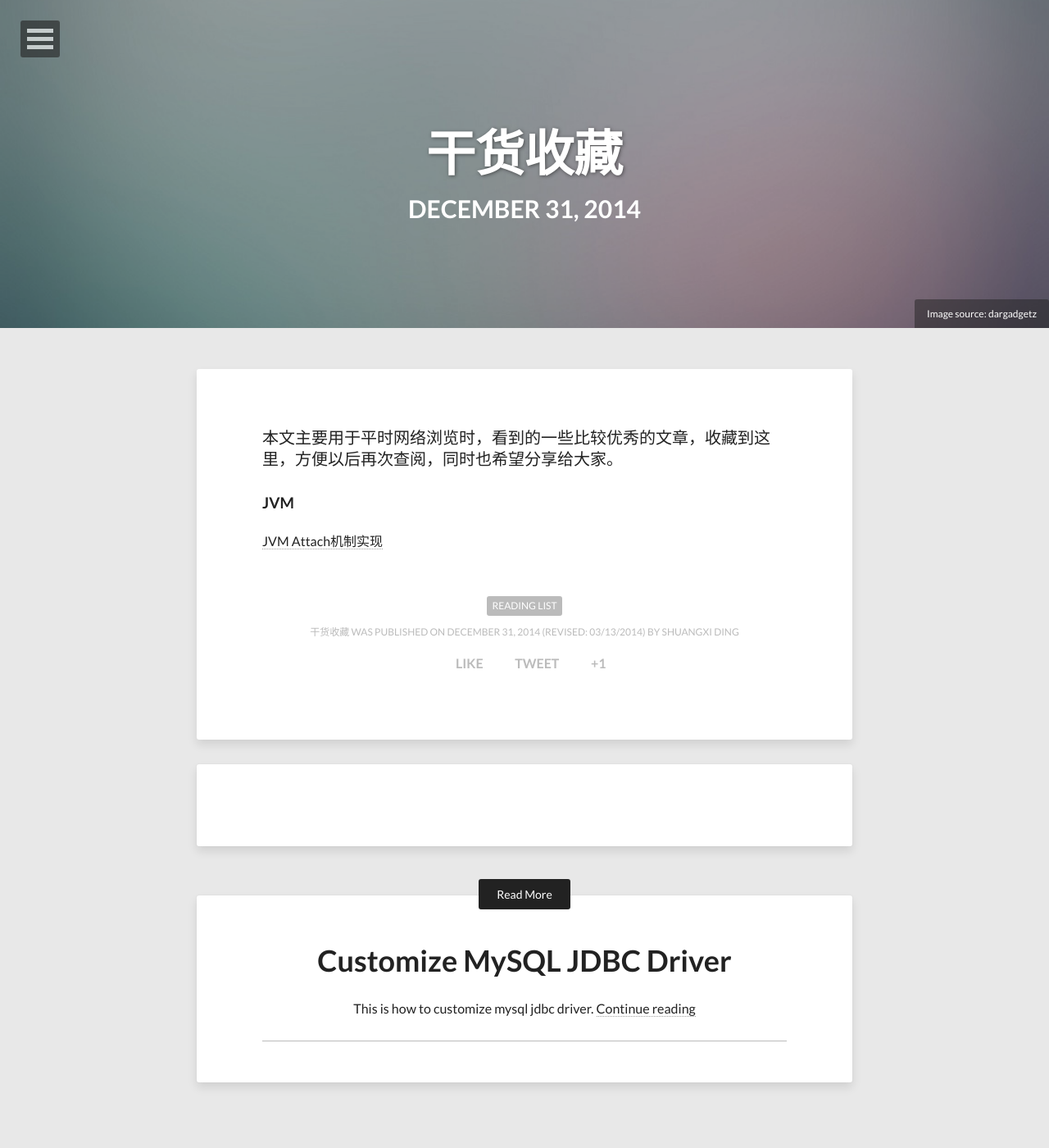
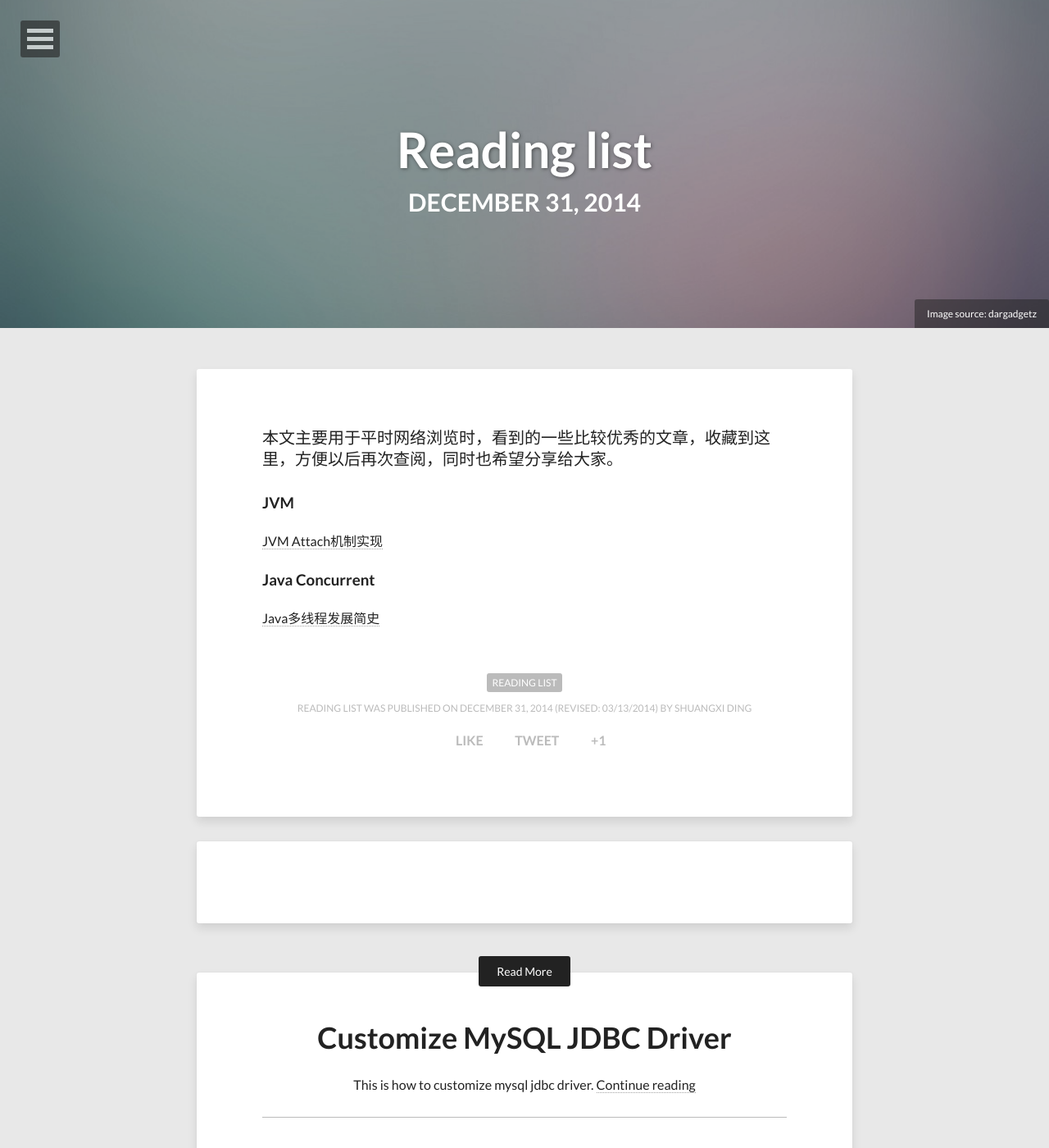
Before and after one commit to dingshuangxi888/dingshuangxi888.github.com, a Jekyll site: the page built from _posts/2014-12-31-reading-list.md, in a window 1280 px wide and 1400 px high. Shown: the whole window at 82% size. Built offline with Jekyll 4.4.1, drawn with Linux system fonts in a browser that asks for light colours; nearby versions of some CDN libraries; comment, search, counter and statistics services are not loaded.

Commit message:
add java concurrent

```diff
--- a/_posts/2014-12-31-reading-list.md
+++ b/_posts/2014-12-31-reading-list.md
@@ -1,6 +1,6 @@
 ---
 layout: post
-title: 干货收藏
+title: Reading list
 description: "所有阅读过的干货列表."
 modified: 2014-03-13
 tags: [reading list]
@@ -16,3 +16,6 @@ share: true
 
 ### JVM
 [JVM Attach机制实现](http://lovestblog.cn/blog/2014/06/18/jvm-attach/)
+
+### Java Concurrent
+[Java多线程发展简史](http://www.raychase.net/698)
```
